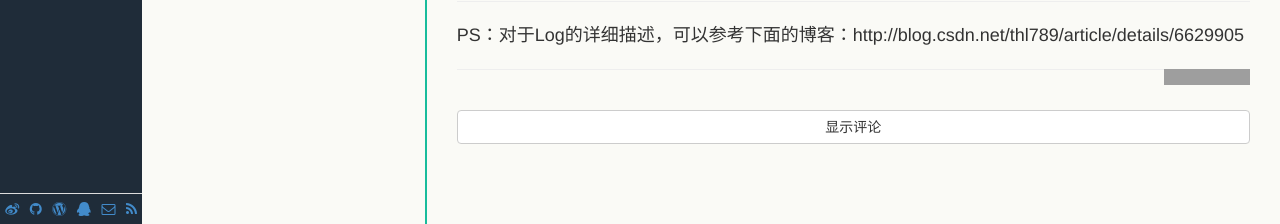
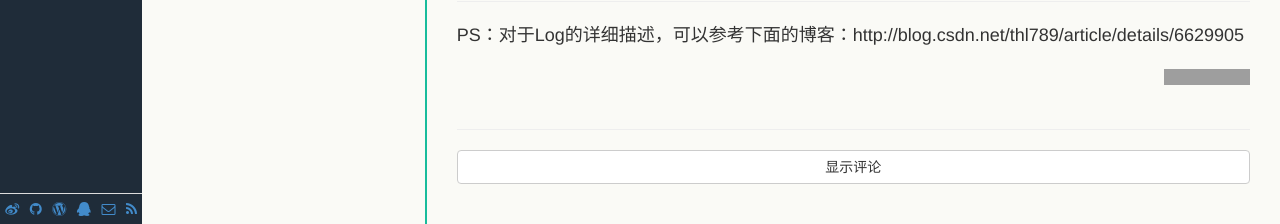
Before and after one commit to haojj/bihe0832.github.io, a Jekyll site: the page built from _posts/2014-07-11-Android Log的那些坑.md, in a window 1280 px wide. Shown: the part 865-1089 px from the top of the page. Built offline with Jekyll 4.4.1, drawn with Linux system fonts in a browser that asks for light colours; Markdown is read by kramdown in place of the engine named in the settings; grey boxes are pictures that could not be loaded.

Commit message:
change share style

```diff
--- a/_layouts/post.html
+++ b/_layouts/post.html
@@ -13,7 +13,7 @@ layout: base
     <div id="content">
       {{ content }}
     </div>
-    <div style="margin-bottom: 20px; isplay: inline; float: right;"><script
+    <div style="isplay: inline; float: right;"><script
 	type="text/javascript" charset="utf-8">
 	(function() {
 		var _w = 86, _h = 16;
@@ -48,6 +48,7 @@ layout: base
 						+ '"></iframe>')
 	})()
 </script></div>
+<BR><BR>
 <hr>
     {% include disqus.html %}
   </div>
```
